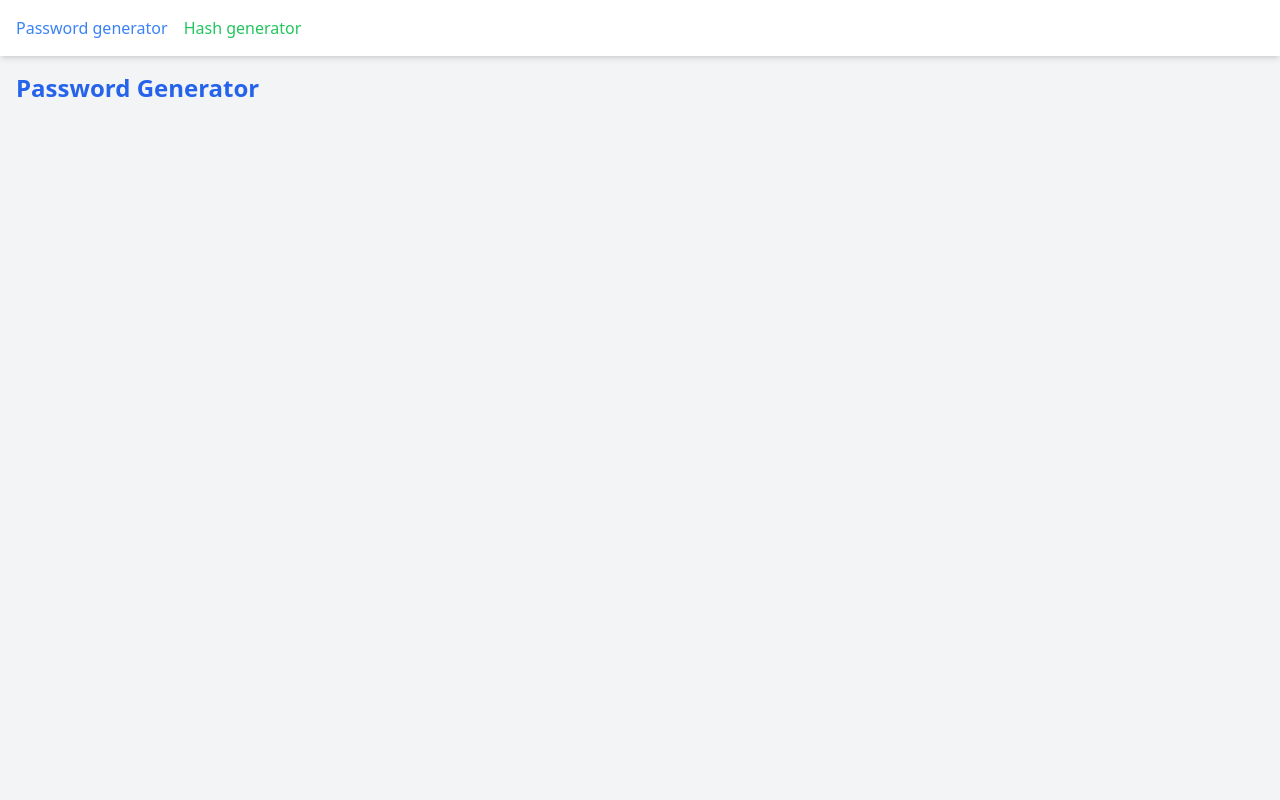
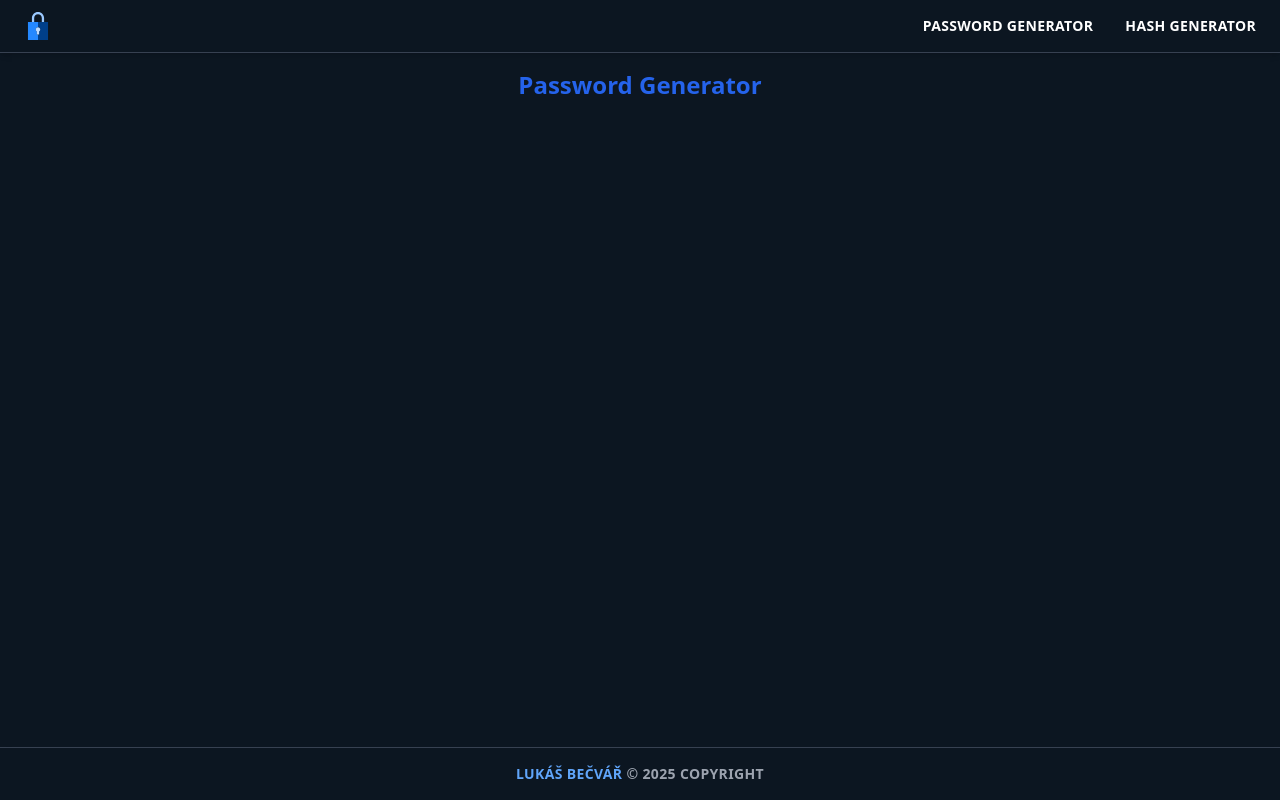
Before and after one commit to lukasbecvar/password-and-hash-generator, a React (Vite) app: page / in a window 1280 px wide. Built offline with nearby package versions, Linux system fonts and the light colour scheme.

Commit message:
added new layout design

```diff
--- a/src/assets/css/index.scss
+++ b/src/assets/css/index.scss
@@ -2,3 +2,6 @@
 
 // include tailwind
 @import './tailwind.css';
+
+// include scrollbar
+@import './scrollbar.scss';
--- /dev/null
+++ b/src/assets/css/scrollbar.scss
@@ -0,0 +1,31 @@
+/* custom dark scrollbar */
+::-webkit-scrollbar {
+	width: 10px;
+	height: 10px;
+}
+
+::-webkit-scrollbar-track {
+	background: rgb(37, 37, 37);
+}
+
+::-webkit-scrollbar-thumb {
+	min-height: 80px;
+	background: #40444b;
+	transition: all 0.2s ease;
+	-webkit-transition: all 0.2s ease;
+}
+
+::-webkit-scrollbar-thumb:hover {
+	background: #5c646b;
+}
+
+/* mobile devices style */
+@media screen and (max-width: 800px) {
+	::-webkit-scrollbar {
+		width: 10px;
+		height: 10px;
+	}
+    ::-webkit-scrollbar-thumb {
+		min-height: 60px;
+    }
+}
--- a/src/main.jsx
+++ b/src/main.jsx
@@ -2,6 +2,7 @@
 import './assets/css/index.scss'
 
 // include react
+import { useState } from 'react'
 import ReactDOM from 'react-dom/client'
 
 // include router
@@ -13,21 +14,70 @@ import PasswordGenerator from './components/PasswordGenerator'
 
 // main app function component routing
 export default function App() {
+    // flag for menu open/close
+    const [isMenuOpen, setIsMenuOpen] = useState(false)
+
     return (
         <Router>
-            <div className="min-h-screen bg-gray-100">
+            <div className="flex flex-col min-h-screen bg-[#0c1621]">
+                {/* navigation bar */}
+                <nav className="bg-[#0c1621] text-white px-6 py-4 border-b border-gray-700 shadow-md">
+                <div className="flex items-center justify-between">
+                    {/* logo */}
+                    <img src="favicon.svg" alt="logo" className="h-7 w-auto mt-[-10px] mb-[-10px]"/>
 
-                {/* Navbar links */}
-                <nav className="bg-white shadow-md p-4 flex gap-4">
-                    <Link to="/" className="text-blue-500 hover:underline">Password generator</Link>
-                    <Link to="/hashGenerator" className="text-green-500 hover:underline">Hash generator</Link>
+                    {/* mobile menu toggle button */}
+                    <button className="md:hidden text-white focus:outline-none hover:text-blue-400 text-xl mt-[-4px] mb-[-4px]" onClick={() => setIsMenuOpen(!isMenuOpen)}>Menu</button>
+
+                    {/* desktop menu */}
+                    <div className="hidden md:flex gap-8 text-sm font-semibold tracking-wide uppercase">
+                    <Link to="/" className="group relative text-white">
+                        Password generator
+                        <span className="absolute left-0 -bottom-1 w-0 h-[2px] bg-blue-400 transition-all duration-300 group-hover:w-full"></span>
+                    </Link>
+                    <Link to="/hash" className="group relative text-white">
+                        Hash generator
+                        <span className="absolute left-0 -bottom-1 w-0 h-[2px] bg-blue-400 transition-all duration-300 group-hover:w-full"></span>
+                    </Link>
+                    </div>
+                </div>
+
+                {/* mobile menu */}
+                {isMenuOpen && (
+                    <div className="mt-4 flex flex-col gap-4 md:hidden text-sm font-semibold tracking-wide uppercase">
+                        <Link to="/" onClick={() => setIsMenuOpen(false)} className="group relative w-max text-white">
+                            Password generator
+                            <span className="absolute left-0 -bottom-1 w-0 h-[2px] bg-blue-400 transition-all duration-300 group-hover:w-full"></span>
+                        </Link>
+                        <Link to="/hash" onClick={() => setIsMenuOpen(false)} className="group relative w-max text-white">
+                            Hash generator
+                            <span className="absolute left-0 -bottom-1 w-0 h-[2px] bg-blue-400 transition-all duration-300 group-hover:w-full"></span>
+                        </Link>
+                    </div>
+                )}
                 </nav>
 
-                {/* Component routing */}
-                <Routes>
-                    <Route path="/" element={<PasswordGenerator/>}/>
-                    <Route path="/hashGenerator" element={<HashGenerator/>}/>
-                </Routes>
+                {/* main component wrapper */}
+                <main className="flex-grow flex flex-col items-center">
+                    <Routes>
+                        <Route path="/" element={<PasswordGenerator/>}/>
+                        <Route path="/hash" element={<HashGenerator/>}/>
+                    </Routes>
+                </main>
+
+                {/* footer */}
+                <footer className="bg-[#0c1621] text-white px-6 py-4 border-t border-gray-700 shadow-md">
+                    <div className="text-sm font-semibold tracking-wide uppercase text-center">
+                        <div className="text-sm font-semibold tracking-wide uppercase text-center">
+                            {/* link to author's website */}
+                            <a href="https://becvar.xyz" className="text-blue-400 hover:text-blue-500 mr-1">
+                                Lukáš Bečvář
+                            </a>
+                            {/* copyright notice */}
+                            <span className="text-gray-400">© {new Date().getFullYear()} Copyright</span>
+                        </div>
+                    </div>
+                </footer>
             </div>
         </Router>
     )
```
